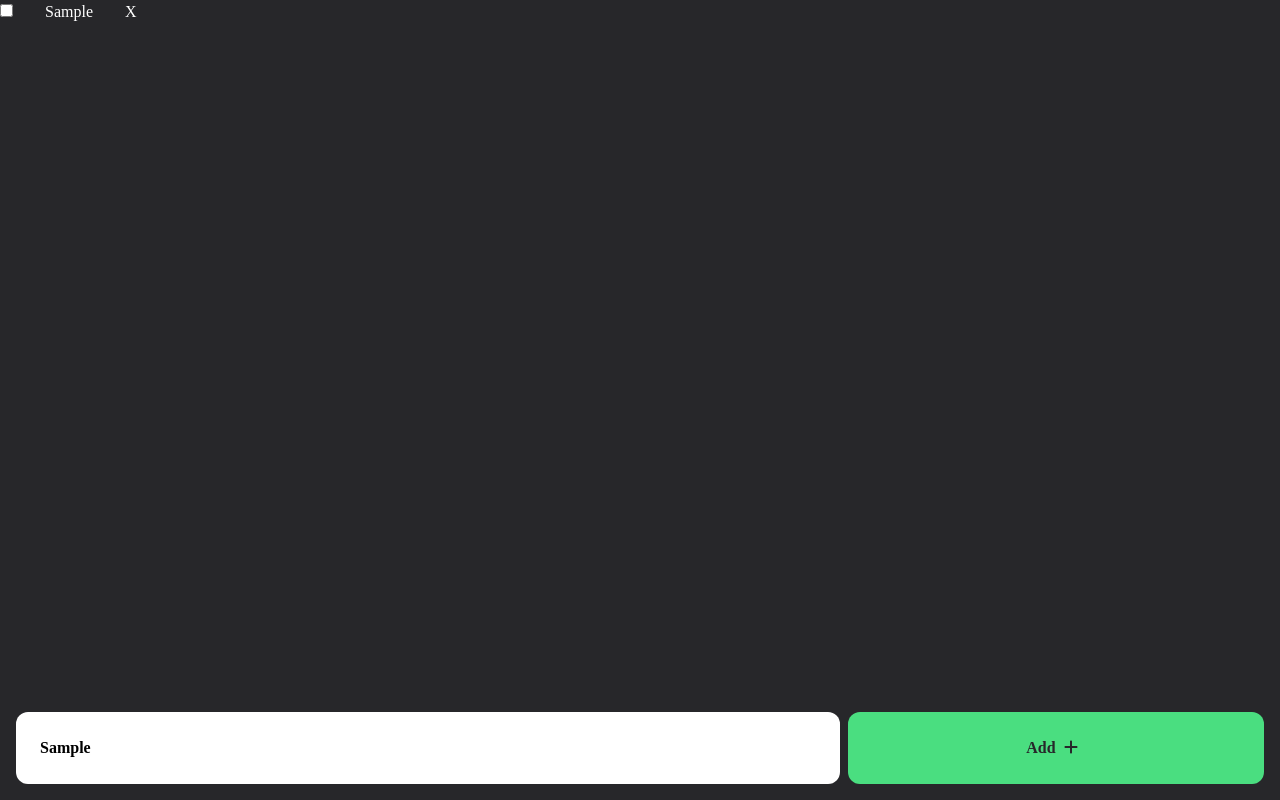
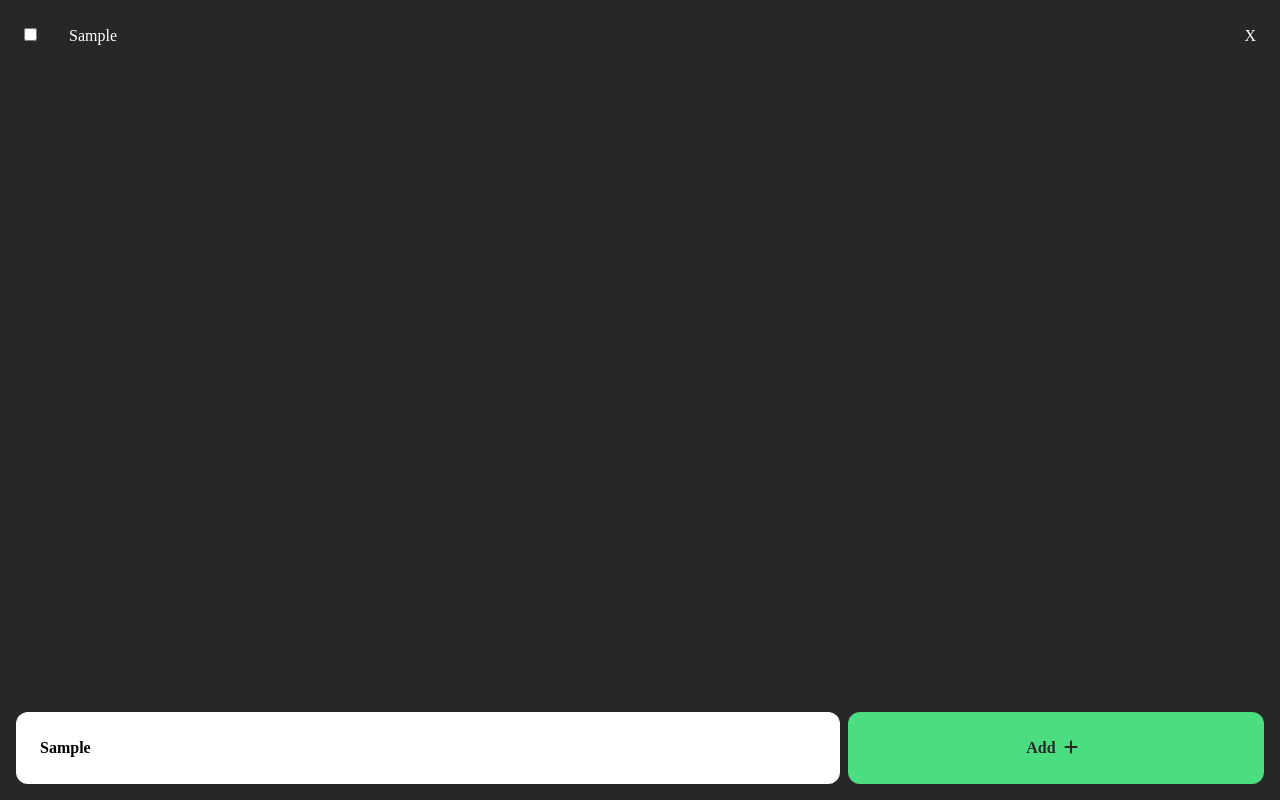
Before and after one commit to dotares/full-stack-todo, a React (Vite) app in the folder packages/client/: page / in a window 1280 px wide. Both pictures are taken after typing "Sample" into the empty fields and a click on the button "Add". Built offline with nearby package versions, Linux system fonts and the light colour scheme.

Commit message:
formatted the todoitems

```diff
--- a/packages/client/src/components/Item.jsx
+++ b/packages/client/src/components/Item.jsx
@@ -2,12 +2,12 @@ import TodoApp from "./TodoApp";
 
 export default function Item({ value, handleDelete }) {
     return (
-        <div id={value.id} className="itemSection flex space-x-8">
+        <div id={value.id} className="itemSection w-full flex p-6 space-x-8">
             <div className="itemCheckboxSection">
                 <input type="checkbox" />
             </div>
-            <div className="itemTextSection">{value.message}</div>
-            <div className="deleteButtonSection">
+            <div className="itemTextSection w-full">{value.message}</div>
+            <div className="deleteButtonSection text-center">
                 <button
                     onClick={() => handleDelete(value.id)}
                     className="deleteButton"
```
